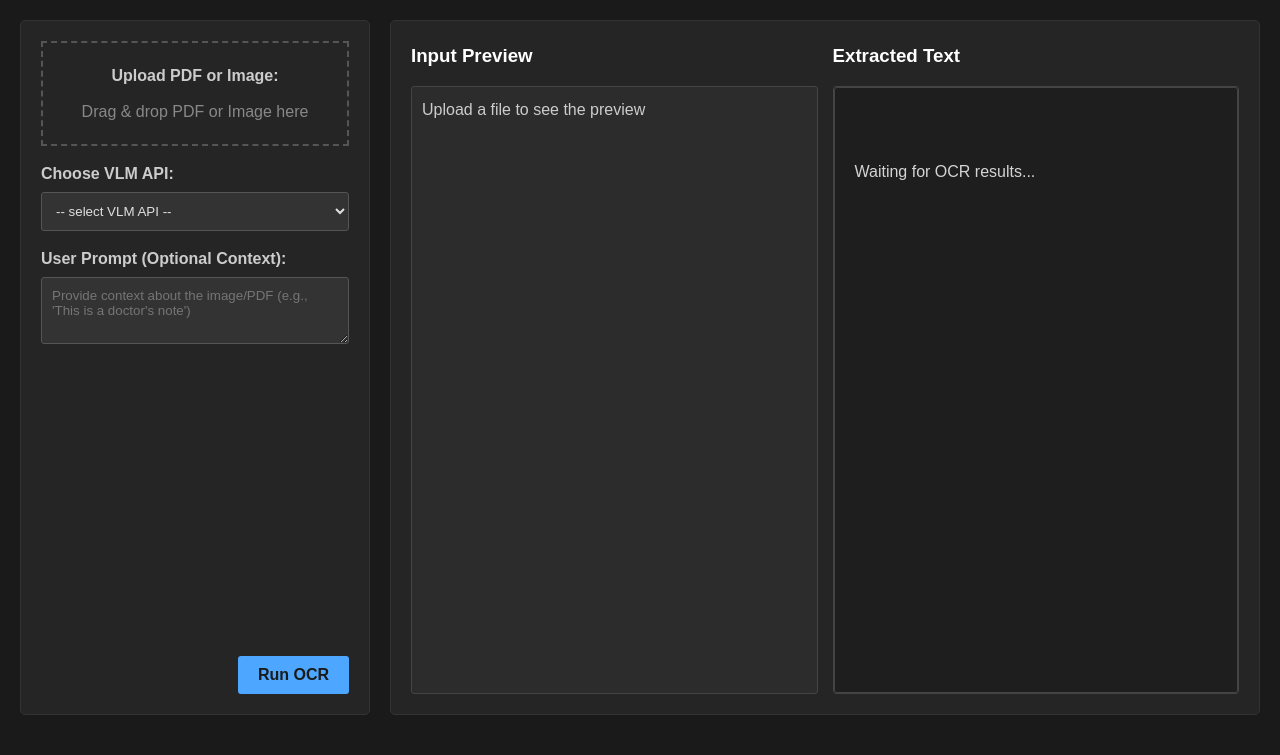
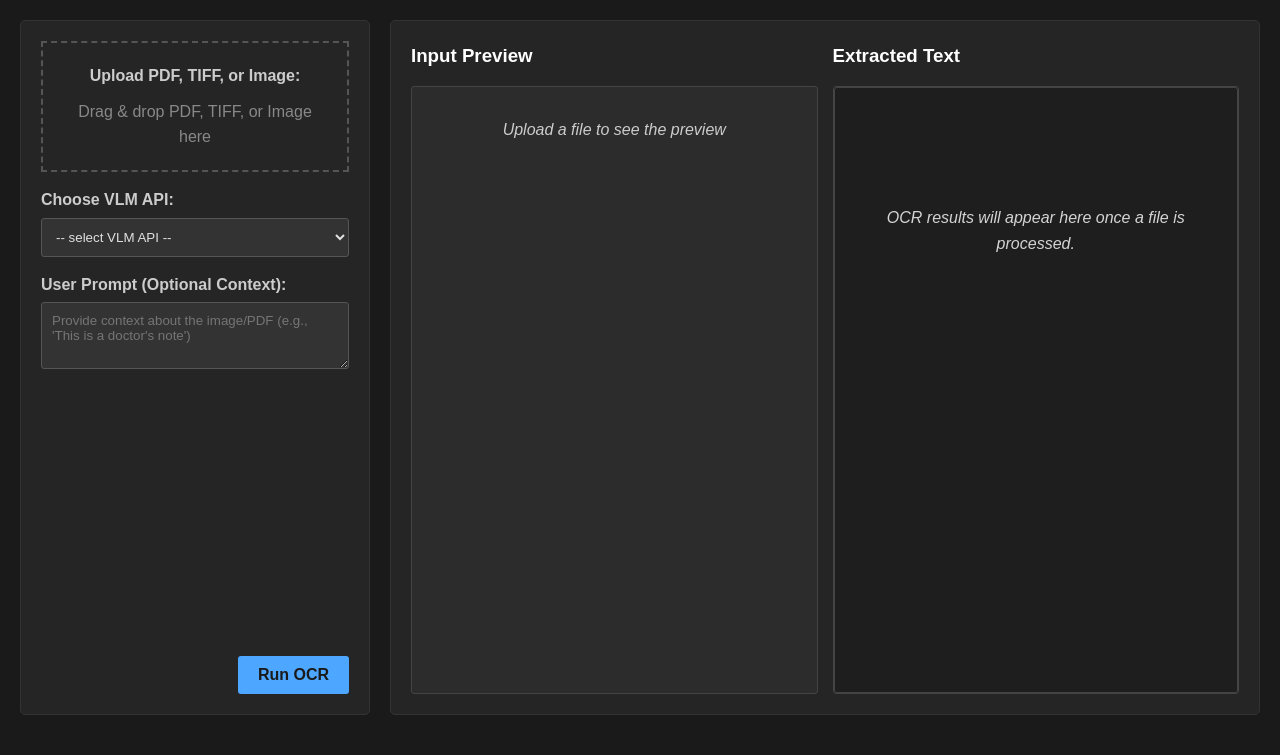
Before and after one commit to daviden1013/vlm4ocr, a Flask app: template services/web_app/templates/index.html in a window 1280 px wide. Shown: the part 82-837 px from the top of the page. Run offline with Flask 2, Linux system fonts and the light colour scheme; the template is opened without the code that fills it, so the values that code supplies are empty; some libraries are stand-ins or nearby versions.

```diff
--- a/services/web_app/templates/index.html
+++ b/services/web_app/templates/index.html
@@ -7,9 +7,9 @@
         <form id="ocr-form">
             <div class="form-group">
                 <div class="form-group file-drop-zone">
-                    <label for="input-file">Upload PDF or Image:</label>
-                    <input type="file" id="input-file" name="input_file" accept=".pdf,.png,.jpg,.jpeg,.bmp,.gif,.webp" required>
-                    <div class="drop-zone-text">Drag & drop PDF or Image here</div>
+                    <label for="input-file">Upload PDF, TIFF, or Image:</label>
+                    <input type="file" id="input-file" name="input_file" accept=".pdf,.png,.jpg,.jpeg,.bmp,.gif,.webp,.tif,.tiff" required>
+                    <div class="drop-zone-text">Drag & drop PDF, TIFF, or Image here</div>
                     </div>
             </div>
             <div class="form-group">
@@ -89,8 +89,8 @@
                  <h3>Input Preview</h3>
                  <span></span> </div>
             <div id="input-preview-area" class="output-box">
-               <p id="preview-placeholder" style="color: #ccc;">Upload a file to see the preview</p>
-               <p id="preview-render-error" style="color: red; display: none;"></p>
+               <p id="preview-placeholder" class="ocr-status-message" style="color: #ccc;">Upload a file to see the preview</p> {# Added ocr-status-message class for consistent styling #}
+               {# preview-render-error is now dynamically created by JS if needed, or handled within status messages #}
            </div>
        </div>
         <div class="display-column">
@@ -110,11 +110,11 @@
                     </div>
                 </div>
                 <div id="ocr-output-area" class="output-box">
-                    <p>Waiting for OCR results...</p>
+                    {# Initial placeholder message, will be replaced by JS status messages or OCR content #}
+                    <p class="ocr-status-message">OCR results will appear here once a file is processed.</p>
                 </div>
             </div>
-            <div id="ocr-loading-indicator" style="display: none;">Processing...</div>
-            <div id="ocr-error-message" style="display: none; color: red;"></div>
-         </div>
+            {# Old indicator divs commented out as their functionality is now integrated into ocr-output-area #}
+            </div>
     </div>
 </div> {% endblock %}
```
